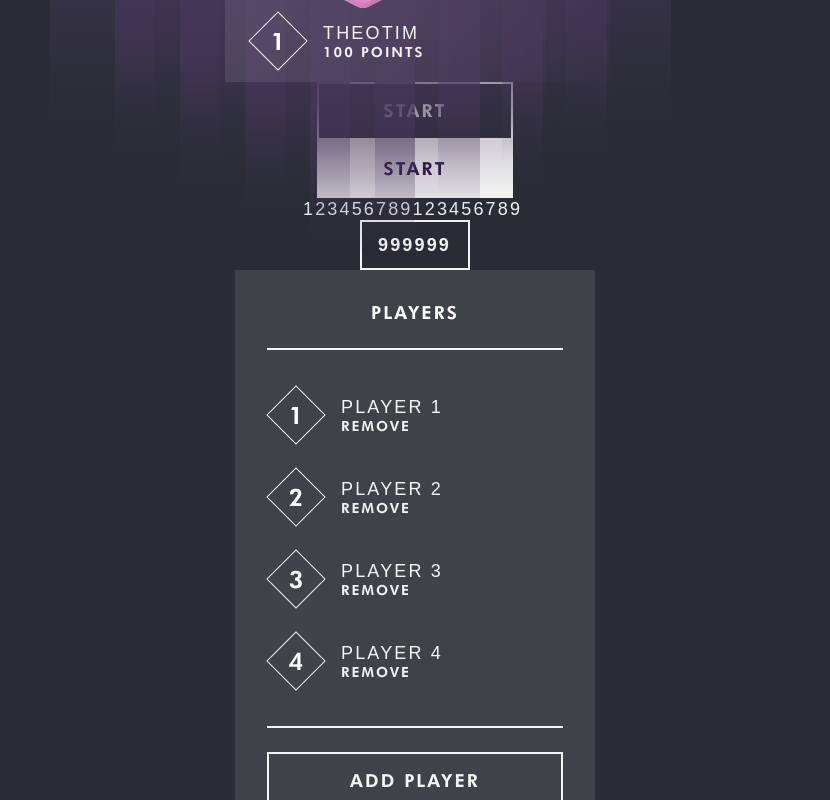
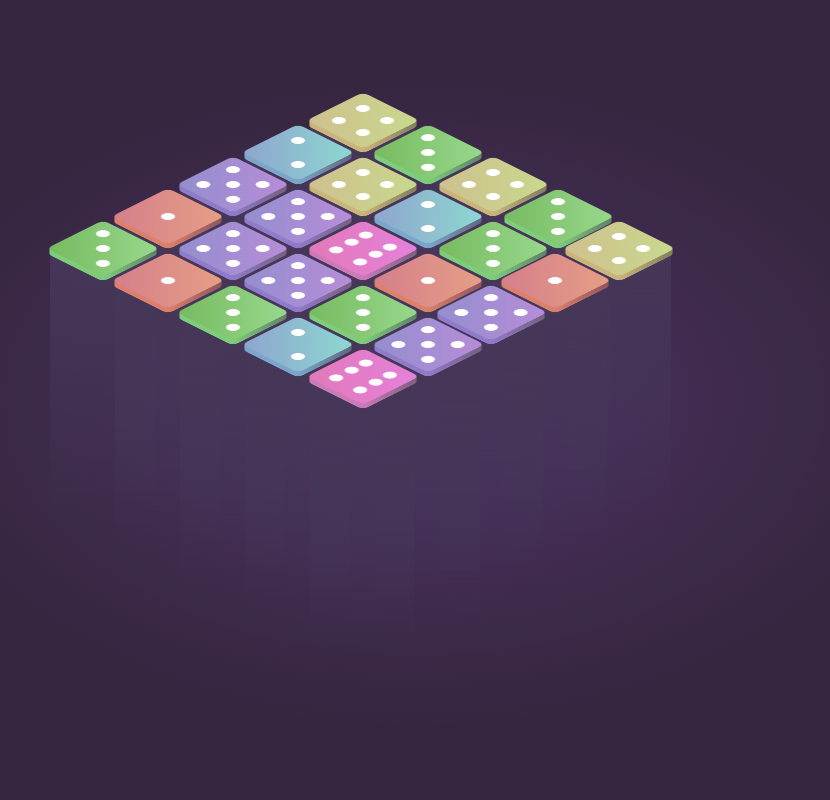
Before and after one commit to Lynch-cai/dice_game, a React (Create React App) app in the folder front/: page / in a window 1280 px wide. Shown: the top 800 px of the page, without its empty margins (225-1055 px from the left). Built offline with nearby package versions, Linux system fonts and the light colour scheme.

Commit message:
[Feat] Adding dice's dot

```diff
--- a/front/src/App.css
+++ b/front/src/App.css
@@ -14,7 +14,7 @@
 }
 
 .App-header {
-  background-color: #282c34;
+  background: linear-gradient(0deg, rgba(0, 0, 0, 0.2), rgba(0, 0, 0, 0.2)), radial-gradient(42.86% 42.86% at 50% 50%, #623F7E 0%, #412F4C 100%);
   min-height: 100vh;
   display: flex;
   flex-direction: column;
--- a/front/src/App.js
+++ b/front/src/App.js
@@ -11,7 +11,7 @@ function App() {
     <div className="App">
       <header className="App-header">
         <GameTable />
-        <User
+        {/* <User
           diamond_content="1"
           first_content="Theotim"
           second_content="100 points"
@@ -23,7 +23,7 @@ function App() {
         <Input default_value="123456789123456789" type="secondary" />
         <Input default_value="999999" type="primary" />
         <SectionPlayer />
-        <SectionSetting />
+        <SectionSetting /> */}
       </header>
     </div>
   );
--- a/front/src/components/atoms/Dice.jsx
+++ b/front/src/components/atoms/Dice.jsx
@@ -7,11 +7,87 @@ export const Dice = ({ diceValue }) => (
   <Container>
     {slice.map((_, index) => (
       <Cube key={index} index={index}>
-        <Top index={index} value={diceValue} />
+        <Top index={index} value={diceValue}>
+          {diceValue == 1 ? <DiceDots1 /> : ''}
+          {diceValue == 2 ? <DiceDots2 /> : ''}
+          {diceValue == 3 ? <DiceDots3 /> : ''}
+          {diceValue == 4 ? <DiceDots4 /> : ''}
+          {diceValue == 5 ? <DiceDots5 /> : ''}
+          {diceValue == 6 ? <DiceDots6 /> : ''}
+        </Top>
       </Cube>
     ))}
   </Container>
 );
+
+const DiceDots1 = ({diceValue}) => (
+  <DiceDots>
+    <DiceDot left="" right="" top="" bottom=""/>
+  </DiceDots>
+)
+
+const DiceDots2 = ({diceValue}) => (
+  <DiceDots>
+    <DiceDot left="16" right="" top="16" bottom=""/>
+    <DiceDot left="" right="16" top="" bottom="16"/>
+  </DiceDots>
+)
+
+const DiceDots3 = ({diceValue}) => (
+  <DiceDots>
+    <DiceDot left="12" right="" top="12" bottom=""/>
+    <DiceDot left="" right="" top="" bottom=""/>
+    <DiceDot left="" right="12" top="" bottom="12"/>
+  </DiceDots>
+)
+const DiceDots4 = ({diceValue}) => (
+  <DiceDots>
+    <DiceDot left="16" right="" top="16" bottom=""/>
+    <DiceDot left="16" right="" top="" bottom="16"/>
+    <DiceDot left="" right="16" top="" bottom="16"/>
+    <DiceDot left="" right="16" top="16" bottom=""/>
+  </DiceDots>
+)
+const DiceDots5 = ({diceValue}) => (
+  <DiceDots>
+    <DiceDot left="12" right="" top="12" bottom=""/>
+    <DiceDot left="12" right="" top="" bottom="12"/>
+    <DiceDot left="" right="12" top="" bottom="12"/>
+    <DiceDot left="" right="12" top="12" bottom=""/>
+    <DiceDot left="" right="" top="" bottom=""/>
+  </DiceDots>
+)
+const DiceDots6 = ({diceValue}) => (
+  <DiceDots>
+    <DiceDot left="16" right="" top="12" bottom=""/>
+    <DiceDot left="16" right="" top="32" bottom=""/>
+    <DiceDot left="16" right="" top="" bottom="12"/>
+    <DiceDot left="" right="16" top="12" bottom=""/>
+    <DiceDot left="" right="16" top="32" bottom=""/>
+    <DiceDot left="" right="16" top="" bottom="12"/>
+  </DiceDots>
+)
+
+const DiceDots = styled('div')`
+  width: 100%;
+  height: 100%;
+  display: flex;
+  justify-content: center;
+  align-items: center;
+  position: relative;
+`
+const DiceDot = styled('div')`
+  background: white;
+  width: 0.875rem;
+  height: 0.875rem;
+  border-radius: 100%;
+  position: absolute;
+  left: ${(props) => (props.left)}px;
+  right: ${(props) => (props.right)}px;
+  top: ${(props) => (props.top)}px;
+  bottom: ${(props) => (props.bottom)}px;
+`
+
 
 const Container = styled('div')`
   position: relative;
```
